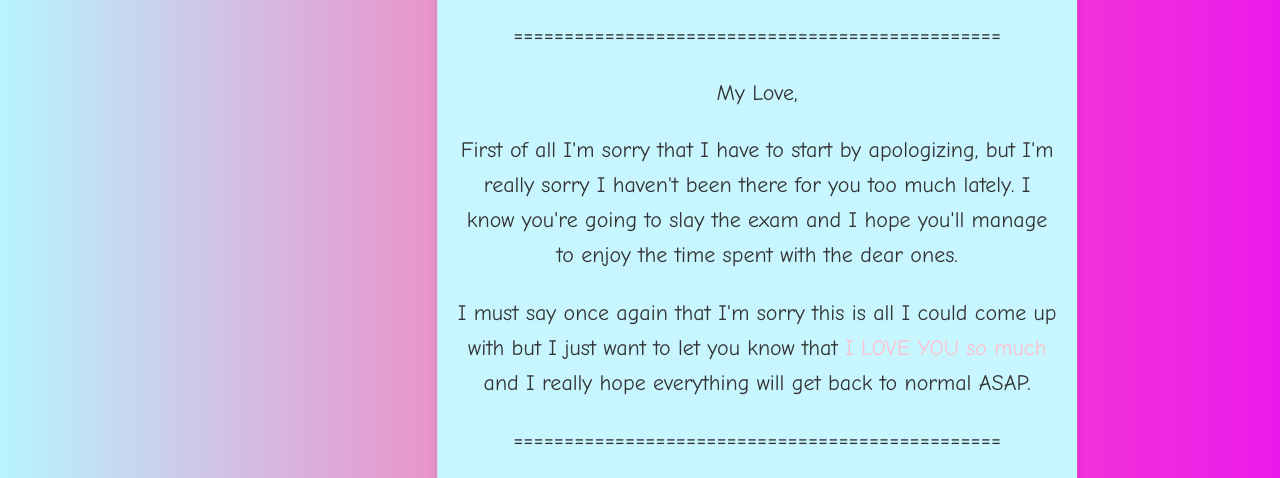
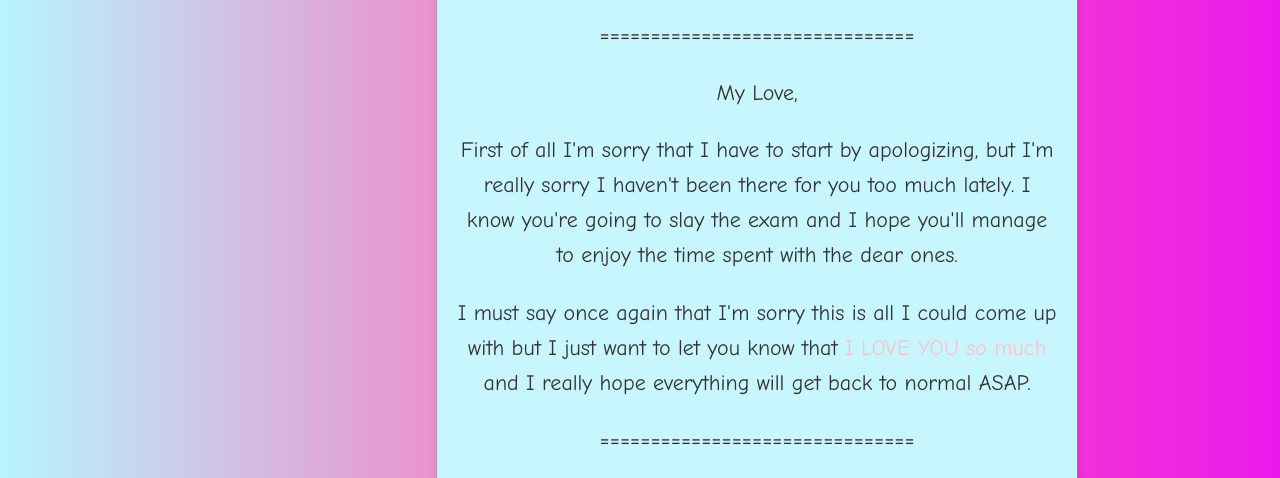
Before and after one commit to Mark24417/HBD, a plain HTML site: page index.html in a window 1280 px wide. Shown: the part 208-686 px from the top of the page. Drawn offline with nearby package versions, Linux system fonts and the light colour scheme.

Commit message:
Update index.html

```diff
--- a/index.html
+++ b/index.html
@@ -108,12 +108,12 @@
     <button id="movingButton" onmouseover="moveButton()">I love you baka!</button>
     <div id="container">
         <h1>Happy Birthday, Hana!</h1>
-        <p>================================================</p>
+        <p>===============================</p>
         <p>My Love,</p>
         <p>First of all I'm sorry that I have to start by apologizing, but I'm really sorry I haven't been there for you too much lately. I know you're going
         to slay the exam and I hope you'll manage to enjoy the time spent with the dear ones.</p>
         <p>I must say once again that I'm sorry this is all I could come up with but I just want to let you know that <span class="highlight">I LOVE YOU so much</span> and I really hope everything will get back to normal ASAP.</p>
-        <p>================================================</p>
+        <p>===============================</p>
 
         <h1>With love, your hubby</h1>
 
```
